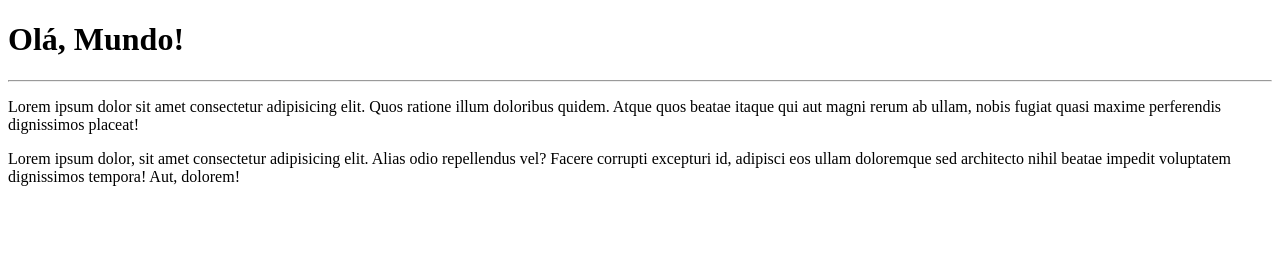
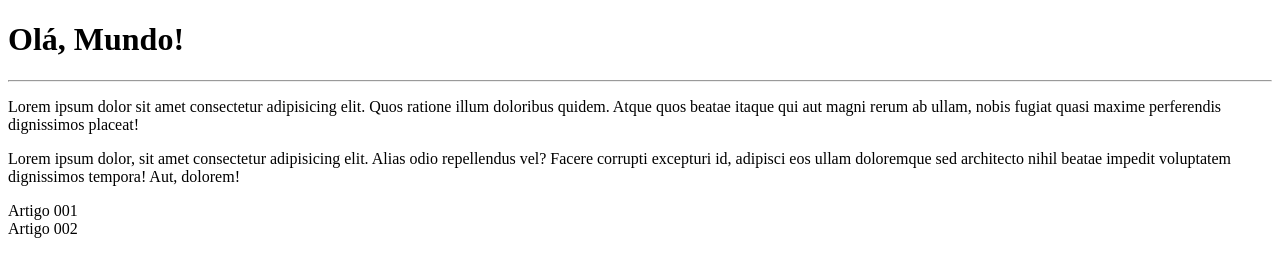
Before and after one commit to victorcasarin/Ola-Mundo, a plain HTML site: page site-exemplo/index.html in a window 1280 px wide. Drawn offline with Linux system fonts and the light colour scheme.

Commit message:
Update index.html

```diff
--- a/site-exemplo/index.html
+++ b/site-exemplo/index.html
@@ -10,5 +10,7 @@
     <hr>
     <p>Lorem ipsum dolor sit amet consectetur adipisicing elit. Quos ratione illum doloribus quidem. Atque quos beatae itaque qui aut magni rerum ab ullam, nobis fugiat quasi maxime perferendis dignissimos placeat!</p>
     <p>Lorem ipsum dolor, sit amet consectetur adipisicing elit. Alias odio repellendus vel? Facere corrupti excepturi id, adipisci eos ullam doloremque sed architecto nihil beatae impedit voluptatem dignissimos tempora! Aut, dolorem!</p>
+    <article>Artigo 001</article>
+    <article>Artigo 002</article>
 </body>
 </html>
```
